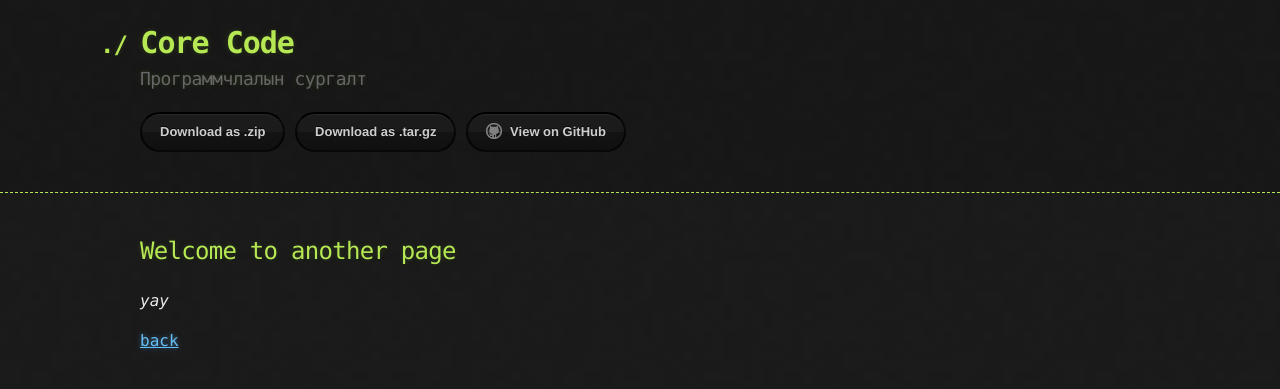
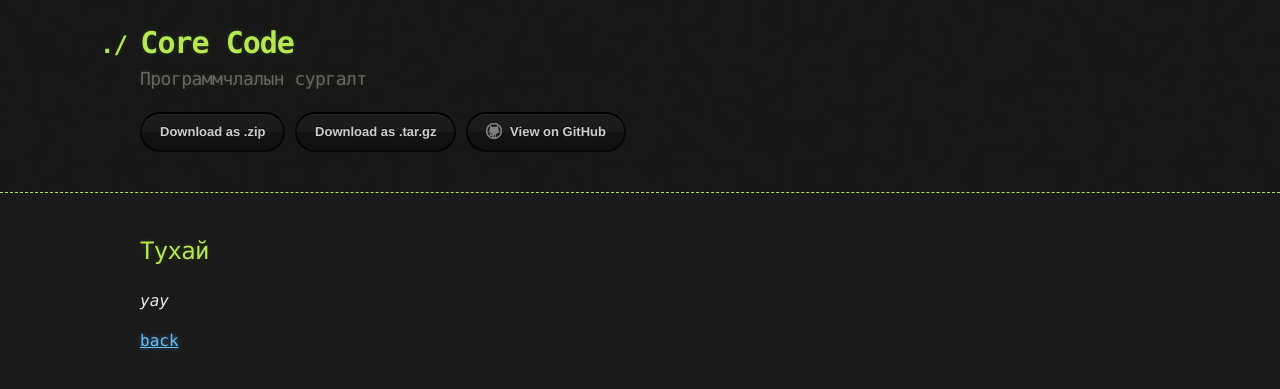
Before and after one commit to ganaatulgaa/corecode, a Jekyll site: the page built from about.md, in a window 1280 px wide. Shown: the top 389 px of the page. Built offline with Jekyll 4.4.1, drawn with Linux system fonts in a browser that asks for light colours; our own code applies the rules of GitHub Pages for plain Markdown files.

Commit message:
Update and rename another-page.md to about.md

```diff
--- a/another-page.md
+++ b/about.md
@@ -2,7 +2,7 @@
 layout: default
 ---
 
-## Welcome to another page
+## Тухай
 
 _yay_
 
```
